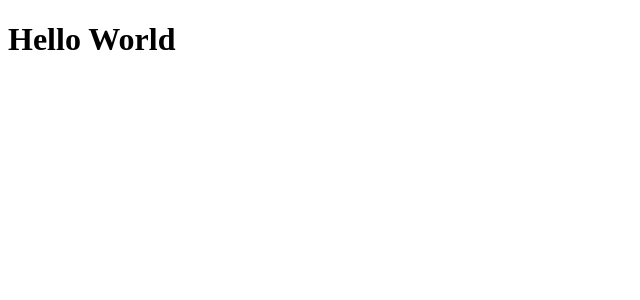
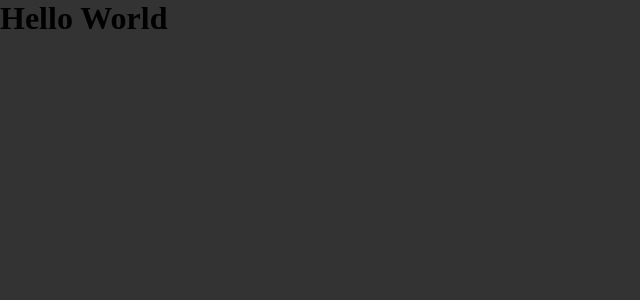
Before and after one commit to wstagf/NLW5-ReactJS, a Next.js app in the folder podcastr_next/: page / in a window 1280 px wide. Shown: the top 300 px of the page, without its empty margins (0-640 px from the left). Built offline with nearby package versions, Linux system fonts and the light colour scheme.

Commit message:
Criado primeiro estilo global css

```diff
--- a/podcastr_next/src/pages/_app.tsx
+++ b/podcastr_next/src/pages/_app.tsx
@@ -1,3 +1,5 @@
+import '../styles/global.css'
+
 function MyApp({ Component, pageProps }) {
   return <Component {...pageProps} />
 }
--- a/podcastr_next/src/pages/index.tsx
+++ b/podcastr_next/src/pages/index.tsx
@@ -1,3 +1,4 @@
+
 export default function Home() {
   return (
    <h1>Hello World</h1>
--- /dev/null
+++ b/podcastr_next/src/styles/global.css
@@ -0,0 +1,9 @@
+* {
+    margin: 0;
+    padding: 0;
+    box-sizing: border-box;
+}
+
+body {
+    background-color: #333;
+}
```
